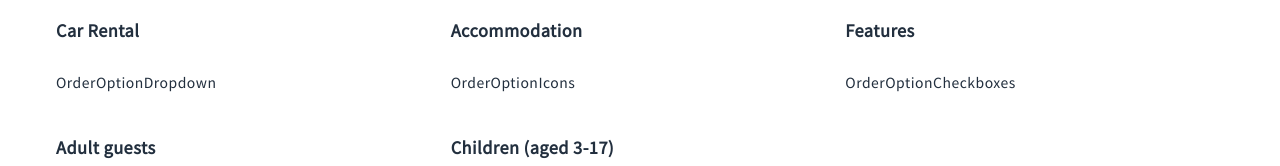
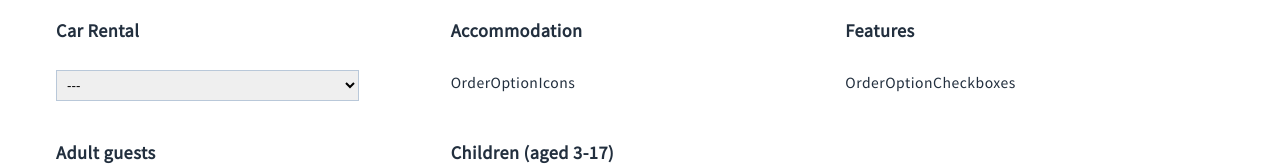
Before and after one commit to eremziom/travel-agency, a React app: page /trip/1 in a window 1280 px wide. Shown: the part 1756-1922 px from the top of the page. Built offline with nearby package versions, Linux system fonts and the light colour scheme.

Commit message:
add car rental options

```diff
--- a/src/components/features/OrderForm/OrderFormContainer.js
+++ b/src/components/features/OrderForm/OrderFormContainer.js
@@ -6,8 +6,8 @@ const mapStateToProps = state => ({
   options: getOrderOptions(state),
 });
 
-const mapDispatchtoProps = dispatch => ({
-  setOrderOption: argument => dispatch(setOrderOption({argument})),
+const mapDispatchToProps = (dispatch) => ({
+  setOrderOption: argument => dispatch(setOrderOption(argument)),
 });
 
-export default connect(mapStateToProps, mapDispatchtoProps)(OrderForm);
+export default connect(mapStateToProps, mapDispatchToProps)(OrderForm);
--- a/src/components/features/OrderOption/OrderOption.js
+++ b/src/components/features/OrderOption/OrderOption.js
@@ -14,7 +14,6 @@ const optionTypes = {
 
 const OrderOption = ({name, type, id, setOrderOption, ...otherProps}) => {
   const OptionComponent = optionTypes[type];
-  console.log('currentValue: ', otherProps, setOrderOption);
   if(!OptionComponent){
     return null;
   } else{
--- a/src/components/features/OrderOption/OrderOptionDropdown.js
+++ b/src/components/features/OrderOption/OrderOptionDropdown.js
@@ -1,9 +1,29 @@
 import React from 'react';
+import styles from './OrderOption.scss';
+import {formatPrice} from '../../../utils/formatPrice';
+import PropTypes from 'prop-types';
 
-const OrderOptionDropdown = () => {
-  return(
-    <div>OrderOptionDropdown</div>
-  );
+const OrderOptionDropdown = ({values, required, currentValue, setOrderOption}) => (
+
+  <select
+    className={styles.dropdown}
+    value={currentValue}
+    onChange={event => setOrderOption(event.currentTarget.value)}
+  >
+    {required ? '' : (
+      <option key='null' value=''>---</option>
+    )}
+    {values.map(value => (
+      <option key={value.id} value={value.id}>{value.name} ({formatPrice(value.price)})</option>
+    ))}
+  </select>
+);
+
+OrderOptionDropdown.propTypes = {
+  values: PropTypes.node,
+  required: PropTypes.node,
+  currentValue: PropTypes.node,
+  setOrderOption: PropTypes.func,
 };
 
 export default OrderOptionDropdown;
```
